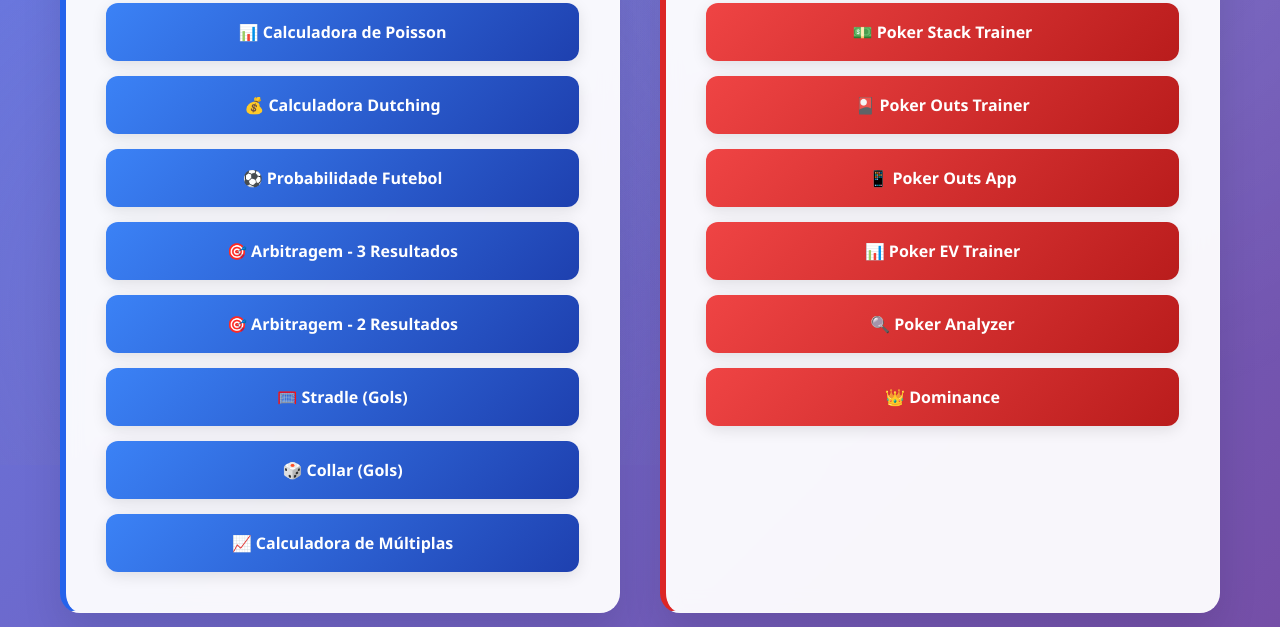
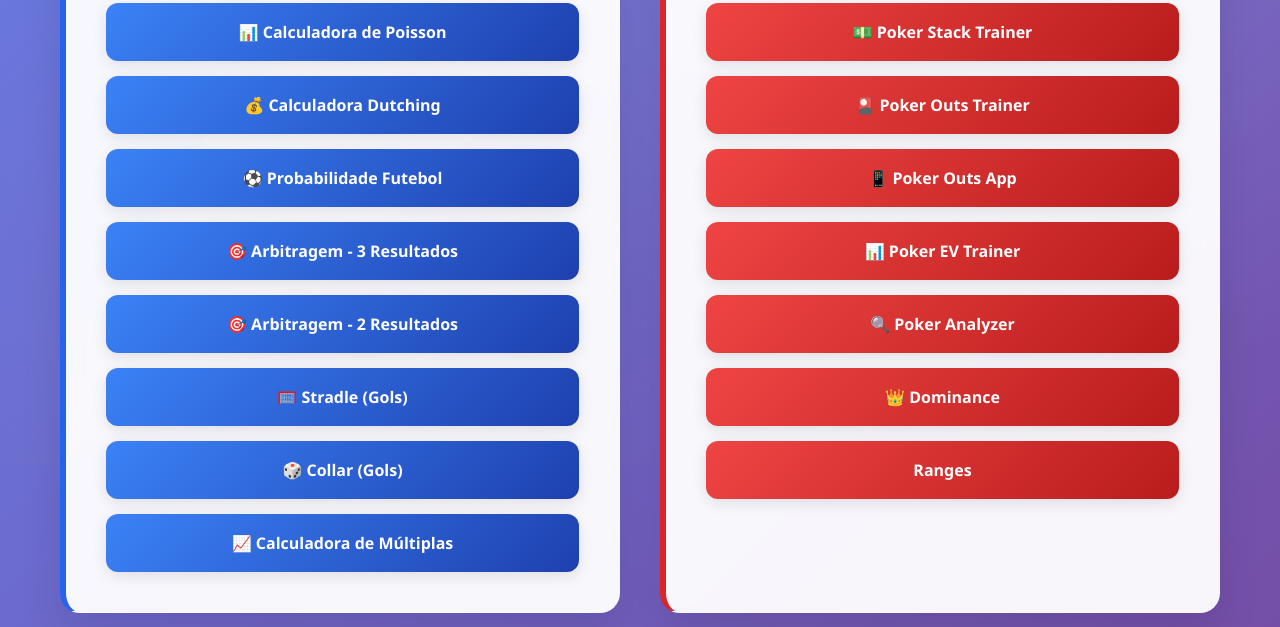
Before and after one commit to nilberthsouza/nilberthsouza.github.io, a plain HTML site: page index.html in a window 1280 px wide. Shown: the part 325-952 px from the top of the page. Drawn offline with Linux system fonts and the light colour scheme.

Commit message:
Update index.html

```diff
--- a/index.html
+++ b/index.html
@@ -316,6 +316,7 @@
           <a class="calc-button" href="poker_ev_trainer.html">📊 Poker EV Trainer</a>
           <a class="calc-button" href="poker-analyzer.html">🔍 Poker Analyzer</a>
           <a class="calc-button" href="dominance.html">👑 Dominance</a>
+          <a class="calc-button" href="poker_range_app.html">Ranges</a>
         </div>
       </section>
     </div>
```
